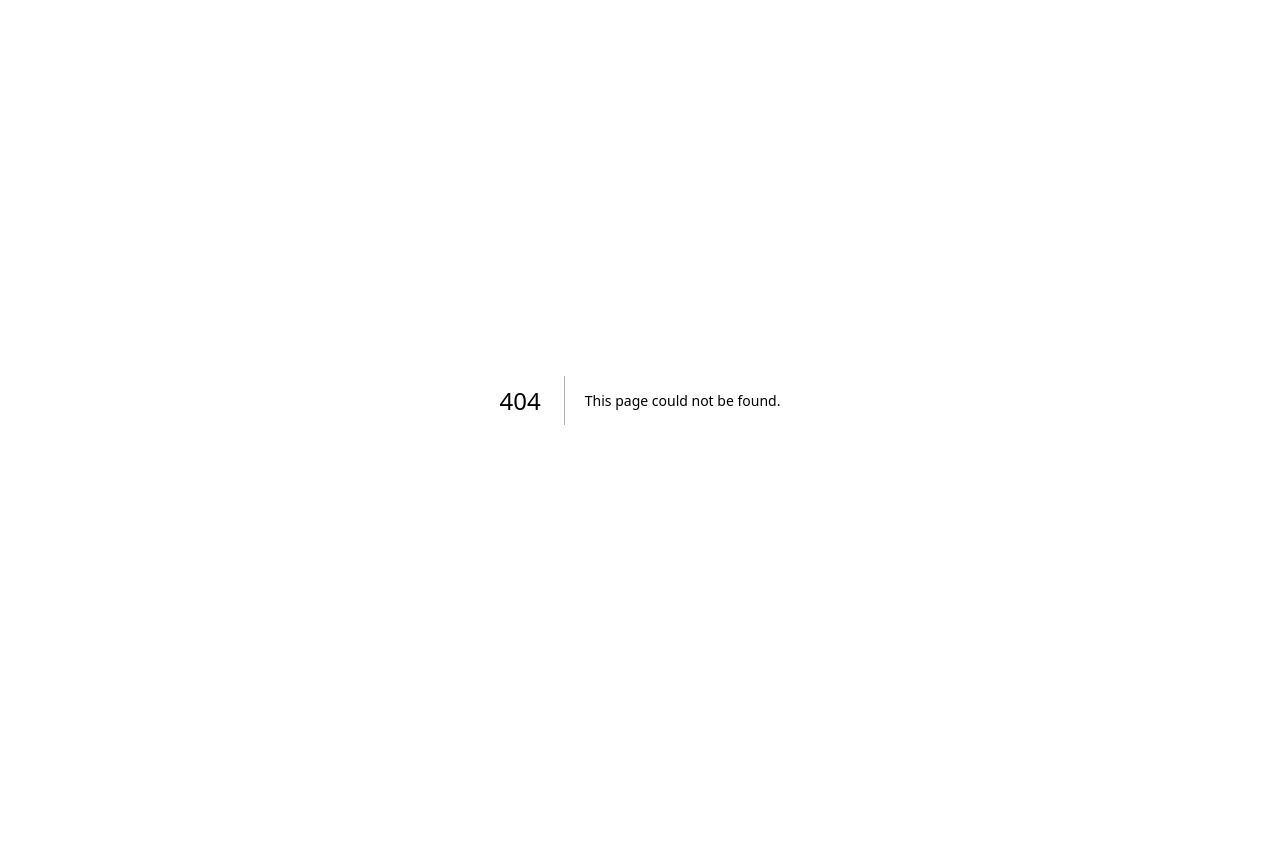
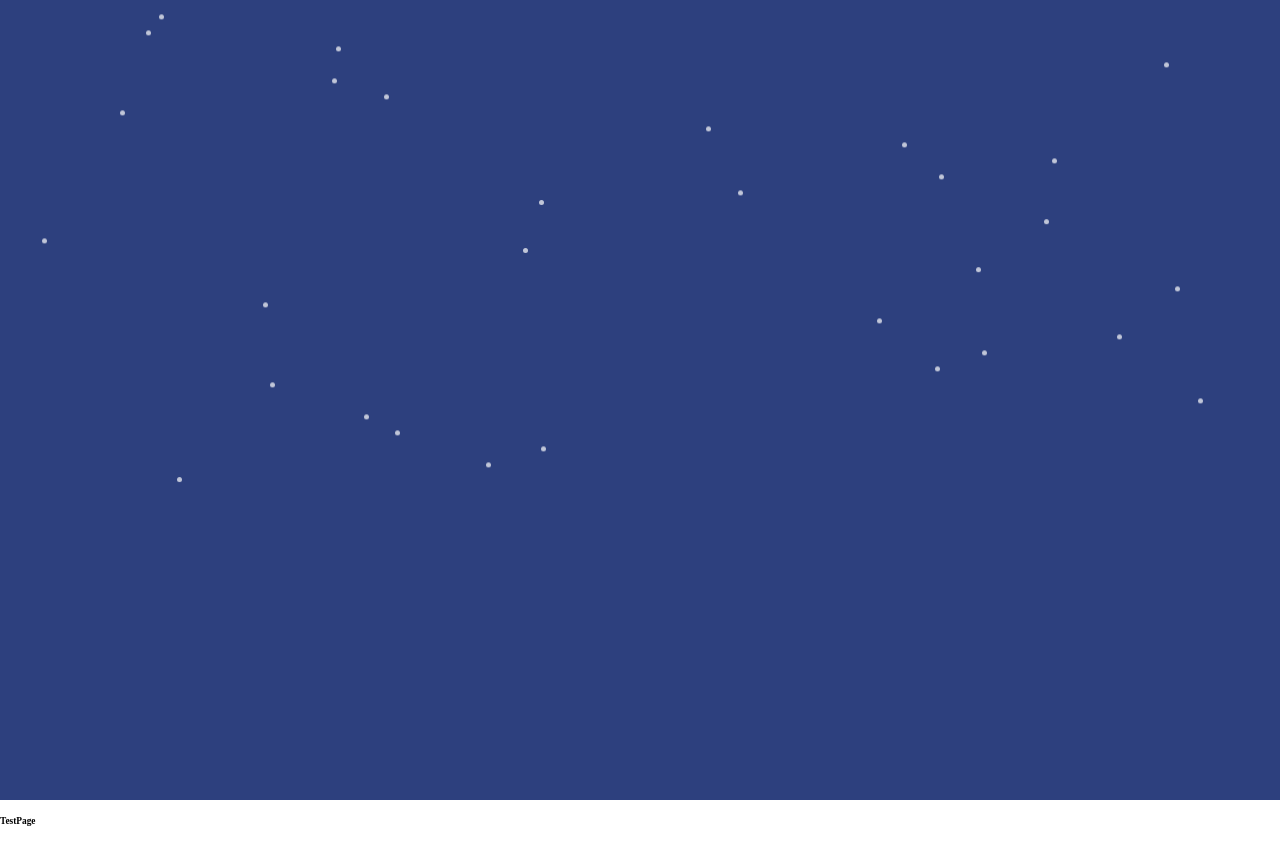
Before and after one commit to RikutoOgaki/Compo-OR, a Next.js app: page /samples/Particle in a window 1280 px wide. Before the commit this address had no page. Shown: the top 864 px of the page. Before the commit the page ends 800 px from the top, so only its background shows below. Built offline with nearby package versions, Linux system fonts and the light colour scheme.

Commit message:
ParticleComponent完成１回目

```diff
--- /dev/null
+++ b/src/components/Particle.tsx
@@ -0,0 +1,34 @@
+import { useEffect } from 'react'
+import style from '@/styles/components/particle.module.scss'
+
+export function Particle() {
+
+    useEffect(() => {
+        const createSnow = () => {
+            const snow = document.createElement('div')
+            snow.classList.add('snowStyle')
+            snow.style.left = `${Math.random() * 100}vw`
+            document.body.appendChild(snow)
+
+            setTimeout(() => {
+                snow.remove()
+            }, 10000)
+        }
+
+        const snowFallinterval = setInterval(createSnow, 200)
+
+        return () => {
+            clearInterval(snowFallinterval)
+
+        }
+
+    }, [])
+
+    return (
+        <>
+            <div className={style.snowWrap}>
+
+            </div>
+        </>
+    )
+}
--- a/src/pages/index.tsx
+++ b/src/pages/index.tsx
@@ -12,6 +12,7 @@ export default function Home() {
           <li><Link href={'/samples/Button'}>Button</Link></li>
           <li><Link href={'/samples/Calendar'}>Calendar</Link></li>
           <li><Link href={'/samples/Modal'}>Modal</Link></li>
+          <li><Link href={'/samples/Particle'}>Particle</Link></li>
         </ul>
       </div>
     </>
--- /dev/null
+++ b/src/pages/samples/Particle/index.tsx
@@ -0,0 +1,23 @@
+import { Particle } from '@/components/Particle'
+
+export default function ParticlePage() {
+    return (
+        <>
+            <div style={{ width: '100%', height: '100%' }}>
+                <Particle />
+                <div style={{ width: '100%', height: '100vh', zIndex: '999' }}>
+                    <h2>TestPage</h2>
+                </div>
+                <div style={{ width: '100%', height: '100vh', zIndex: '999' }}>
+                    <h2>TestPage</h2>
+                </div>
+                <div style={{ width: '100%', height: '100vh', zIndex: '999' }}>
+                    <h2>TestPage</h2>
+                </div>
+                <div style={{ width: '100%', height: '100vh', zIndex: '999' }}>
+                    <h2>TestPage</h2>
+                </div>
+            </div>
+        </>
+    )
+}
--- /dev/null
+++ b/src/styles/components/particle.module.scss
@@ -0,0 +1,9 @@
+.snowWrap {
+    position: fixed !important;
+    top: 0;
+    left: 0;
+    width: 100%;
+    height: 100vh;
+    pointer-events: none;
+    background-color: #2d407e;
+}
--- a/src/styles/globals.css
+++ b/src/styles/globals.css
@@ -22,3 +22,20 @@ input {
 	outline: none;
 	appearance: none;
 }
+
+.snowStyle {
+  position: absolute;
+  top: 0;
+  background: #fff;
+  width: 5px;
+  height: 5px;
+  border-radius: 50%;
+  opacity: 0.7;
+  animation: fall 10s linear infinite;
+}
+
+@keyframes fall {
+  to {
+      transform: translateY(100vh);
+  }
+}
```
